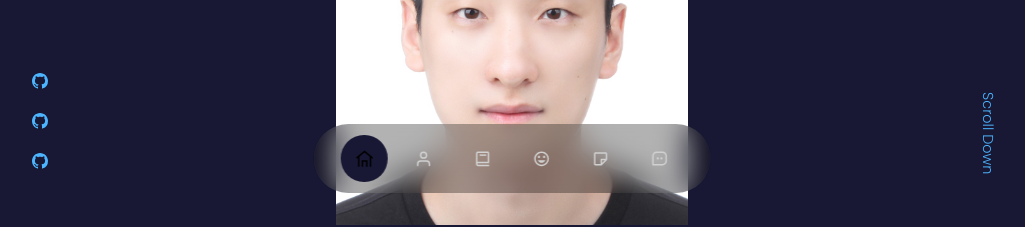
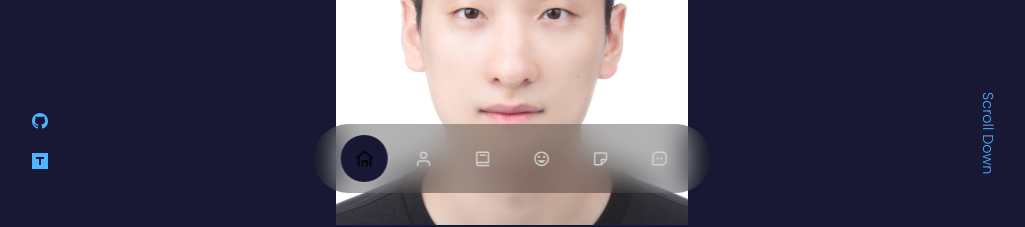
Before and after one commit to NamGideokk/portfolio-website, a React (Create React App) app: page / in a window 1280 px wide. Shown: the part 575-802 px from the top of the page, without its empty margins (128-1153 px from the left). Built offline with nearby package versions, Linux system fonts and the light colour scheme; a web font is replaced by a local one.

Commit message:
header socials > 재사용 위해 className prop화

```diff
--- a/src/components/footer/Footer.jsx
+++ b/src/components/footer/Footer.jsx
@@ -1,13 +1,17 @@
 import React from "react";
 import "./footer.scss";
 import { BsArrowUpCircle } from "react-icons/bs";
+import HeaderSocials from "../header/HeaderSocials";
 
 const Footer = () => {
   function scrollUp() {
-    window.scroll({
-      top: 0,
-      behavior: "smooth",
-    });
+    function moveUp() {
+      window.scroll({
+        top: 0,
+        behavior: "smooth",
+      });
+    }
+    moveUp();
   }
   return (
     <footer>
@@ -45,6 +49,8 @@ const Footer = () => {
         </li>
       </ul>
 
+      <HeaderSocials className="footer-header__socials" />
+
       <div className="footer__copyright">
         <small>Nam Gideok. All rights reserved.</small>
       </div>
--- a/src/components/footer/footer.scss
+++ b/src/components/footer/footer.scss
@@ -2,6 +2,8 @@
 
 footer {
   background-color: rgb(30, 30, 30);
+  padding-bottom: 9rem;
+  text-align: center;
 
   .up-button__icon {
     width: 4rem;
@@ -23,6 +25,14 @@ footer {
   }
 }
 
+.footer-header__socials {
+  margin: 2rem 0;
+  display: flex;
+  justify-content: center;
+  gap: 1.2rem;
+  font-size: 1.8rem;
+}
+
 // up-button 애니메이션
 @keyframes moving-button {
   from {
--- a/src/components/header/Header.jsx
+++ b/src/components/header/Header.jsx
@@ -13,7 +13,7 @@ const Header = () => {
         <h5 className="text-light">front-end developer</h5>
 
         <CTA />
-        <HeaderSocials />
+        <HeaderSocials className="header__socials" />
 
         <div className="me">
           <img src={ME} alt="me" />
--- a/src/components/header/HeaderSocials.jsx
+++ b/src/components/header/HeaderSocials.jsx
@@ -1,17 +1,19 @@
 import React from "react";
 import { BsGithub } from "react-icons/bs";
+import { SiTelegraph } from "react-icons/si";
 
-const HeaderSocials = () => {
+const HeaderSocials = ({ className }) => {
   return (
-    <div className="header__socials">
-      <a href="https://github.com/NamGideokk" target="_blank">
+    <div className={className}>
+      <a href="https://github.com/NamGideokk" target="_blank" title="Github">
         <BsGithub />
       </a>
-      <a href="https://github.com/NamGideokk" target="_blank">
-        <BsGithub />
-      </a>
-      <a href="https://github.com/NamGideokk" target="_blank">
-        <BsGithub />
+      <a
+        href="https://fe-developer-ngd.tistory.com/"
+        target="_blank"
+        title="Tistory"
+      >
+        <SiTelegraph />
       </a>
     </div>
   );
```
